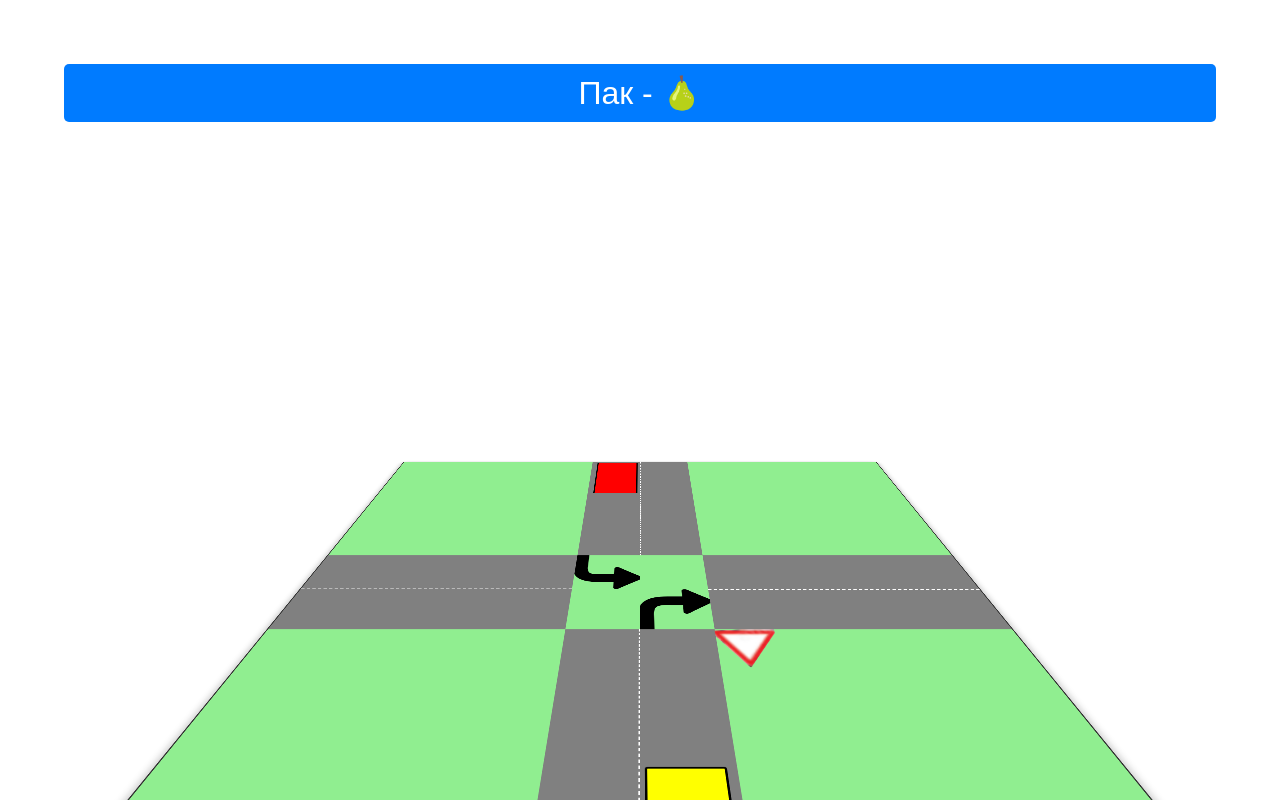
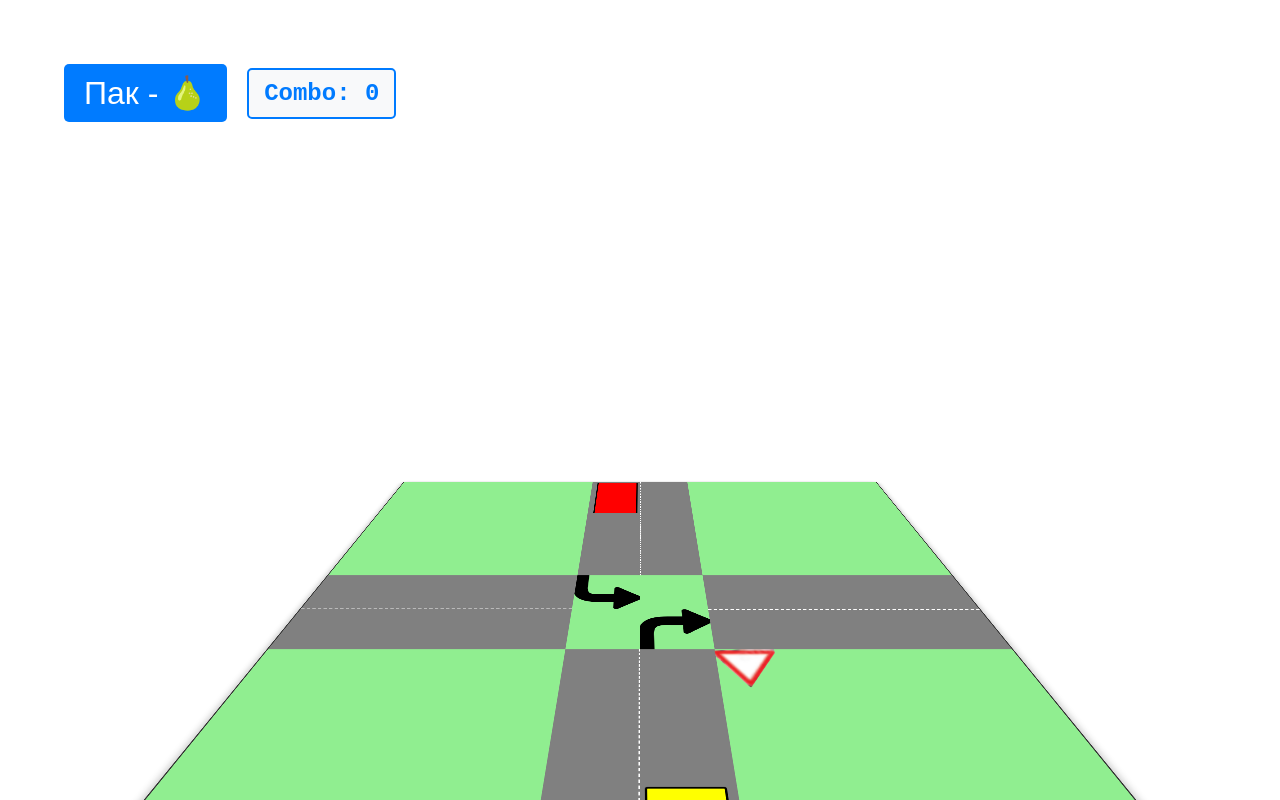
Before and after one commit to SimeonRolev/listovki, a React (Vite) app: page / in a window 1280 px wide. Shown: the top 800 px of the page. Built offline with nearby package versions, Linux system fonts and the light colour scheme.

Commit message:
Combo counter

```diff
--- a/src/App.css
+++ b/src/App.css
@@ -14,6 +14,23 @@
     box-sizing: border-box;
 }
 
+.header-section {
+    display: flex;
+    align-items: center;
+    gap: 20px;
+    margin-bottom: 20px;
+}
+
+.combo-counter {
+    font-size: 1.5rem;
+    font-weight: bold;
+    color: #007bff;
+    padding: 10px 15px;
+    border: 2px solid #007bff;
+    border-radius: 5px;
+    background-color: #f8f9fa;
+}
+
 button {
     cursor: pointer;
     padding: 10px 20px;
--- a/src/App.jsx
+++ b/src/App.jsx
@@ -8,8 +8,14 @@ import Solution from './components/Solution'
 function App() {
   const [task, setTask] = useState(new Task())
   const [showSolution, setShowSolution] = React.useState(false);
+  const [consecutiveSuccesses, setConsecutiveSuccesses] = useState(0);
+
   const onTestSuccess = () => {
-    // generateNewTask();
+    setConsecutiveSuccesses(prev => prev + 1);
+  };
+
+  const onTestFailure = () => {
+    setConsecutiveSuccesses(0);
   };
 
   const generateNewTask = () => {
@@ -22,9 +28,14 @@ function App() {
 
   return (
     <div className="app">
-      <button onClick={generateNewTask} className="new-task-btn">
-        Пак - <span role="img" aria-label="pear">🍐</span>
-      </button>
+      <div className="header-section">
+        <button onClick={generateNewTask} className="new-task-btn">
+          Пак - <span role="img" aria-label="pear">🍐</span>
+        </button>
+        <div className="combo-counter">
+          Combo: {consecutiveSuccesses}
+        </div>
+      </div>
       <Crossroads task={task} />
       <div className='test-option'>
         {<input
@@ -47,6 +58,7 @@ function App() {
           key={task.createdAt}
           task={task}
           onSuccess={onTestSuccess}
+          onFailure={onTestFailure}
         />
         // <Test task={task} />
       )}
--- a/src/components/TestPriorityOrder.jsx
+++ b/src/components/TestPriorityOrder.jsx
@@ -3,7 +3,7 @@ import Car from './Car.jsx';
 import { t } from '../models/index.js';
 
 // TODO: Equal priority handler
-const TestPriorityOrder = ({ task, onSuccess }) => {
+const TestPriorityOrder = ({ task, onSuccess, onFailure }) => {
     const solution = task.solution;
     const [clickedOrder, setClickedOrder] = useState([]);
     const [checkOrderError, setCheckOrderError] = useState(null);
@@ -47,9 +47,9 @@ const TestPriorityOrder = ({ task, onSuccess }) => {
         setCheckOrderError(isCorrect ? 'Правилно!' : `Грешка!`);
         setIsCompleted(true);
         if (isCorrect) {
-            setTimeout(() => {
-                onSuccess();
-            }, 1000)
+            onSuccess?.();
+        } else {
+            onFailure?.();
         }
     };
 
```
